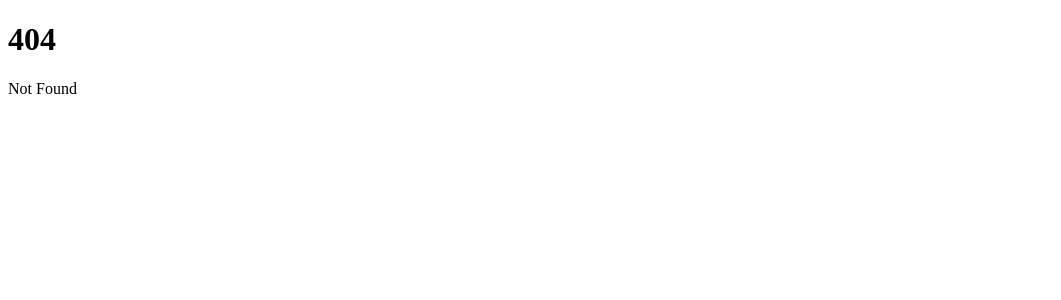
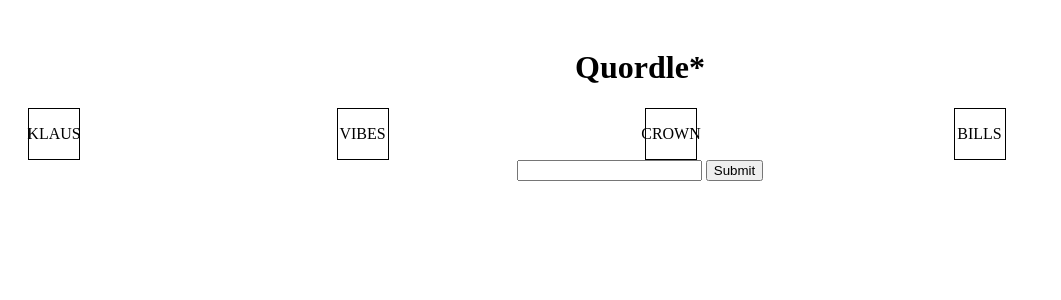
Before and after one commit to BarkerCreations/jessbirthday, a SvelteKit app: page /quordle in a window 1280 px wide. Before the commit this address had no page. Shown: the top 300 px of the page, without its empty margins (0-1061 px from the left). Built offline with nearby package versions, Linux system fonts and the light colour scheme.

Commit message:
Okay, add back the game bits

```diff
--- a/src/routes/+page.svelte
+++ b/src/routes/+page.svelte
@@ -1,2 +1,27 @@
-<h1>Welcome to SvelteKit</h1>
-<p>Visit <a href="https://svelte.dev/docs/kit">svelte.dev/docs/kit</a> to read the documentation</p>
+<script>
+	import { goto } from '$app/navigation';
+	let games = [
+		{ name: 'Quordle*', prize: 'Win a Surprise!', route: '/quordle' },
+		{ name: 'Coming Soon', prize: '', route: '#', placeholder: true },
+		{ name: 'Coming Soon', prize: '', route: '#', placeholder: true }
+	];
+</script>
+
+<style>
+    .container { text-align: center; padding: 20px; }
+    .game-grid { display: flex; flex-direction: column; gap: 20px; }
+    .game-tile { padding: 20px; border-radius: 10px; cursor: pointer; text-align: center; }
+    .placeholder { border: 2px dashed gray; color: gray; }
+</style>
+
+<div class="container">
+	<img src="/main-image.jpg" alt="Main Banner" style="width: 100%; border-radius: 10px;" />
+	<div class="game-grid">
+		{#each games as game}
+			<div class="game-tile {game.placeholder ? 'placeholder' : ''}" on:click={() => !game.placeholder && goto(game.route)}>
+				<h2>{game.name}</h2>
+				<p>{game.prize}</p>
+			</div>
+		{/each}
+	</div>
+</div>
--- /dev/null
+++ b/src/routes/quordle/+page.svelte
@@ -0,0 +1,30 @@
+<script>
+	import { onMount } from 'svelte';
+	let words = ['KLAUS', 'VIBES', 'CROWN', 'BILLS'];
+	let guesses = [];
+	let currentGuess = '';
+
+	function submitGuess() {
+		if (currentGuess.length === 5) {
+			guesses = [...guesses, currentGuess.toUpperCase()];
+			currentGuess = '';
+		}
+	}
+</script>
+
+<style>
+    .quordle-container { text-align: center; padding: 20px; }
+    .grid { display: grid; grid-template-columns: repeat(4, 1fr); gap: 10px; }
+    .tile { width: 50px; height: 50px; display: flex; align-items: center; justify-content: center; border: 1px solid black; }
+</style>
+
+<div class="quordle-container">
+	<h1>Quordle*</h1>
+	<div class="grid">
+		{#each words as word}
+			<div class="tile">{word}</div>
+		{/each}
+	</div>
+	<input bind:value={currentGuess} maxlength="5" />
+	<button on:click={submitGuess}>Submit</button>
+</div>
```
